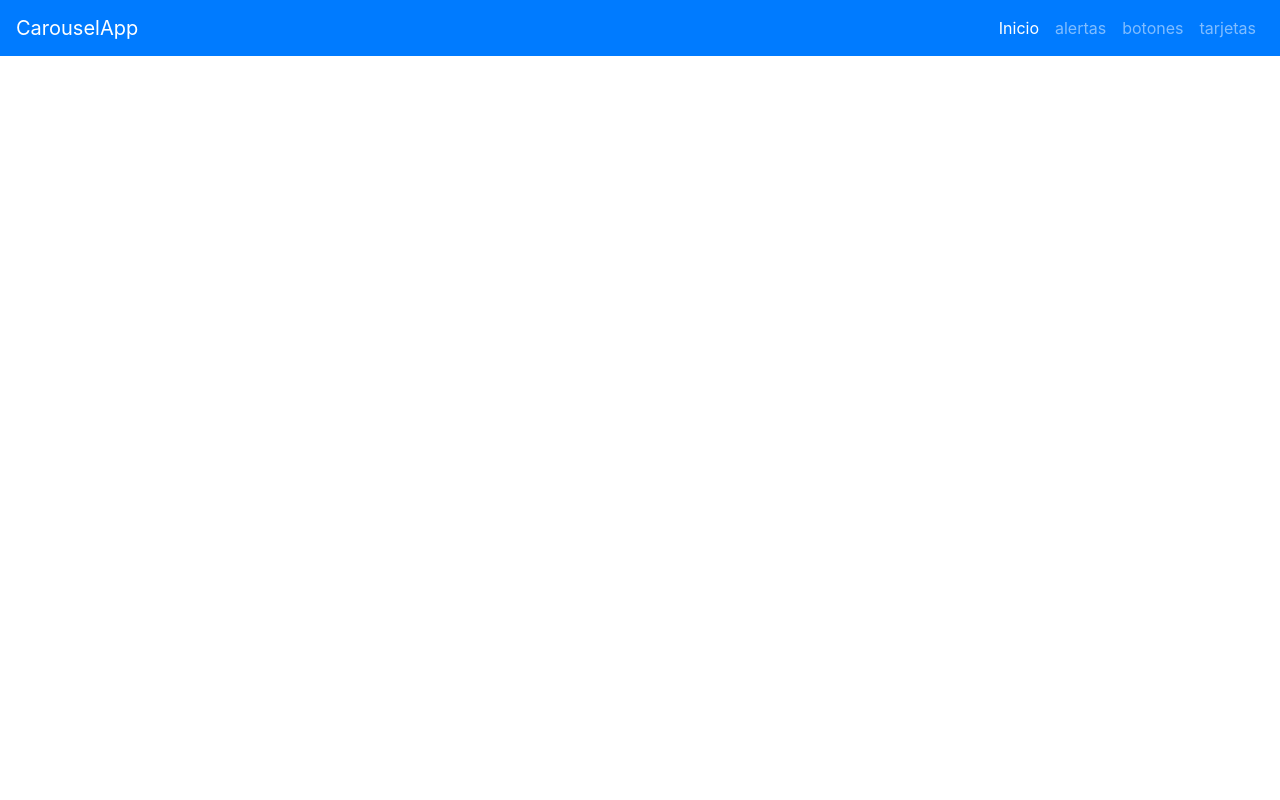
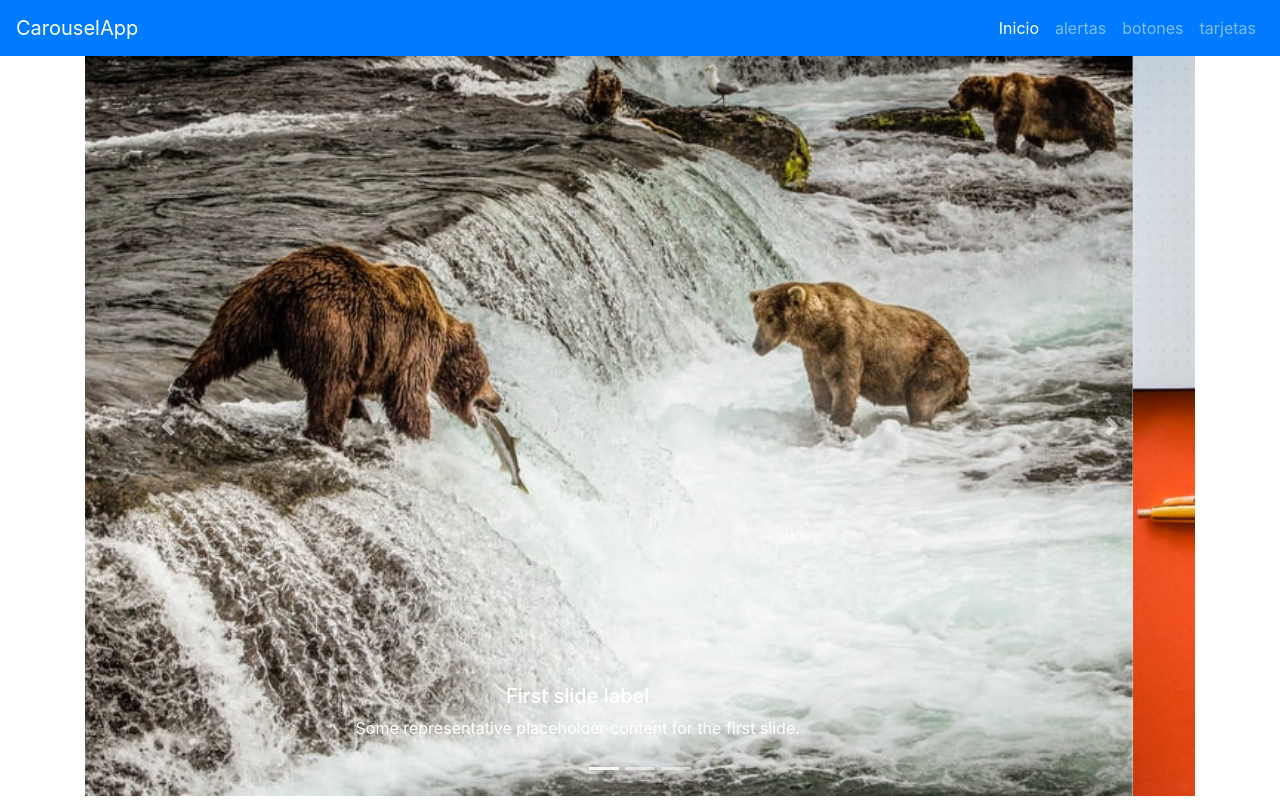
Before and after one commit to marlon-27-04/claseboostrap, a plain HTML site: page page-1/index.html in a window 1280 px wide. Drawn offline with nearby package versions, Linux system fonts and the light colour scheme.

Commit message:
adicion carousel

```diff
--- a/page-1/index.html
+++ b/page-1/index.html
@@ -8,6 +8,8 @@
     <!-- Bootstrap CSS -->
     <link rel="stylesheet" href="https://cdn.jsdelivr.net/npm/bootstrap@4.6.0/dist/css/bootstrap.min.css" integrity="sha384-B0vP5xmATw1+K9KRQjQERJvTumQW0nPEzvF6L/Z6nronJ3oUOFUFpCjEUQouq2+l" crossorigin="anonymous">
 
+    <!--my styles-->
+    <link rel="stylesheet" href="./styles/styles.css">
     <title>CarouselApp</title>
   </head>
   <body>
@@ -28,6 +30,50 @@
         </div>
       </nav>
 
+      <!--carousel-->
+      <section>
+        <div class="container m-auto">
+          <!--BST COMPONENT-->
+          <div id="carouselExampleCaptions" class="carousel slide" data-ride="carousel">
+            <ol class="carousel-indicators">
+              <li data-target="#carouselExampleCaptions" data-slide-to="0" class="active"></li>
+              <li data-target="#carouselExampleCaptions" data-slide-to="1"></li>
+              <li data-target="#carouselExampleCaptions" data-slide-to="2"></li>
+            </ol>
+            <div class="carousel-inner">
+              <div class="carousel-item active">
+                <img src="./img/osos.jpg" class="d-block img-size" alt="...">
+                <div class="carousel-caption d-none d-md-block">
+                  <h5>First slide label</h5>
+                  <p>Some representative placeholder content for the first slide.</p>
+                </div>
+              </div>
+              <div class="carousel-item">
+                <img src="./img/telefono.jpg" class="d-block img-size" alt="...">
+                <div class="carousel-caption d-none d-md-block">
+                  <h5>Second slide label</h5>
+                  <p>Some representative placeholder content for the second slide.</p>
+                </div>
+              </div>
+              <div class="carousel-item">
+                <img src="./img/grafitis.jpg" class="d-block img-size" alt="...">
+                <div class="carousel-caption d-none d-md-block">
+                  <h5>Third slide label</h5>
+                  <p>Some representative placeholder content for the third slide.</p>
+                </div>
+              </div>
+            </div>
+            <a class="carousel-control-prev" href="#carouselExampleCaptions" role="button" data-slide="prev">
+              <span class="carousel-control-prev-icon" aria-hidden="true"></span>
+              <span class="sr-only">Previous</span>
+            </a>
+            <a class="carousel-control-next" href="#carouselExampleCaptions" role="button" data-slide="next">
+              <span class="carousel-control-next-icon" aria-hidden="true"></span>
+              <span class="sr-only">Next</span>
+            </a>
+          </div>
+        </div>
+      </section>
 
     </nav>
 
--- /dev/null
+++ b/page-1/styles/styles.css
@@ -0,0 +1,4 @@
+.img-size{
+    width: 100%;
+    height: 50%;
+}
```
Also changed, not shown: page-1/img/grafitis.jpg (added), page-1/img/osos.jpg (added), page-1/img/telefono.jpg (added).
